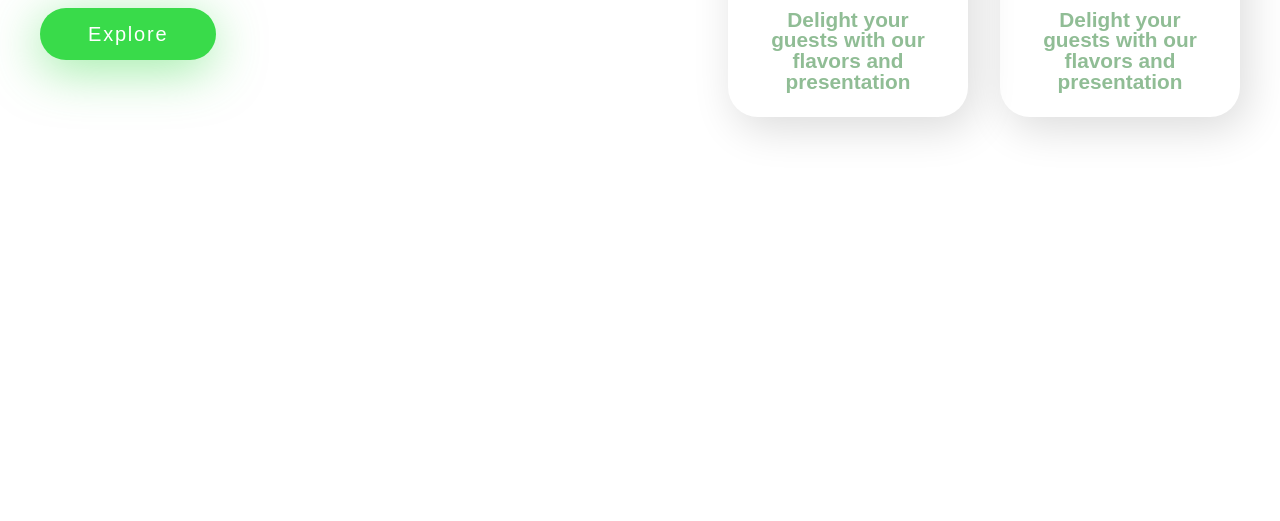
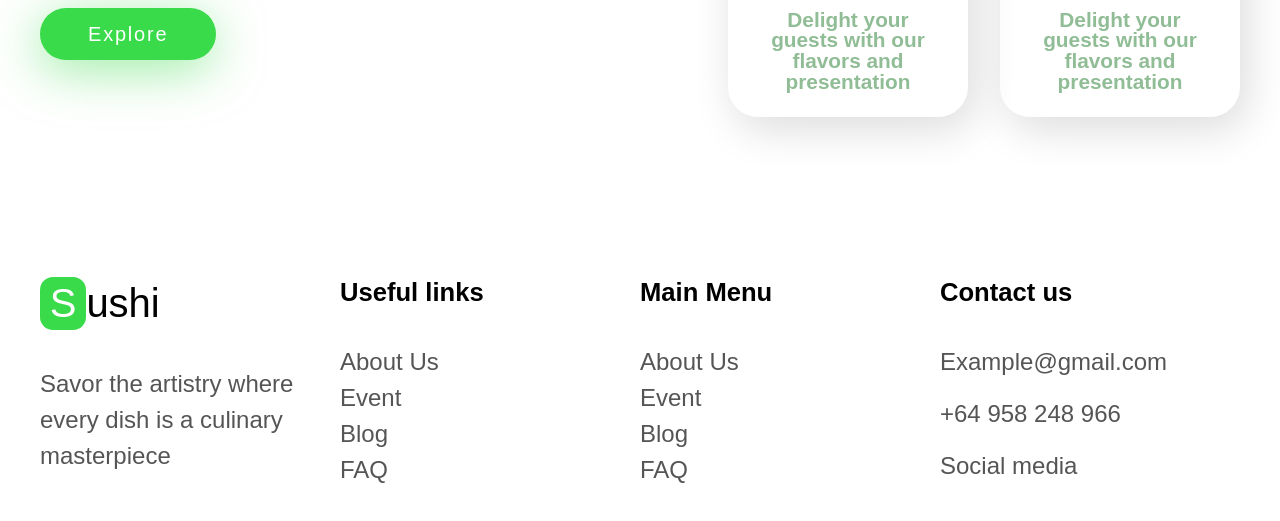
Before and after one commit to Navi003/sushi, a Next.js app: page / in a window 1280 px wide. Shown: the part 3769-4290 px from the top of the page. Before the commit the page ends 4046 px from the top, so only its background shows below. Built offline with nearby package versions, Linux system fonts and the light colour scheme.

Commit message:
finished footer

```diff
--- a/app/page.tsx
+++ b/app/page.tsx
@@ -1,4 +1,5 @@
 import BestDishes from "@/components/main/BestDishes";
+import Footer from "@/components/main/Footer";
 import Hero from "@/components/main/Hero";
 import OurStory from "@/components/main/OurStory";
 import PopularCat from "@/components/main/PopularCat";
@@ -12,6 +13,7 @@ export default function Home() {
       <BestDishes />
       <Testimonial />
       <OurStory />
+      <Footer />
     </main>
   );
 }
--- /dev/null
+++ b/components/main/Footer.module.css
@@ -0,0 +1,54 @@
+.footer {
+  margin-bottom: 60rem; /* Temprory */
+  width: 100%;
+}
+.footerContainer {
+  display: grid;
+  grid-template-columns: 1fr 1fr 1fr 1fr;
+}
+.footerBox > h3 {
+  margin-bottom: 2.25rem;
+  font-size: 1.6rem;
+  font-weight: 600;
+  line-height: 31px;
+  letter-spacing: 0em;
+  text-align: left;
+}
+.footerText {
+  margin-top: 2.25rem;
+  font-size: 1.5rem;
+  font-weight: 500;
+  line-height: 36px;
+  color: rgba(85, 85, 85, 1);
+}
+.footerContact {
+  margin-top: 1rem;
+  font-size: 1.5rem;
+  font-weight: 500;
+  line-height: 36px;
+  color: rgba(85, 85, 85, 1);
+}
+
+/* Responsive Header */
+@media only screen and (max-width: 1160px) {
+  .footerContainer {
+    grid-template-columns: 1fr 1fr;
+  }
+}
+@media only screen and (max-width: 640px) {
+  .footerContainer {
+    grid-template-columns: 1fr;
+    place-items: center;
+    text-align: center;
+    gap: 2rem;
+  }
+  .footerBox {
+    display: flex;
+    justify-content: center;
+    align-items: center;
+    flex-direction: column;
+  }
+  .footerBox > h3 {
+    margin-bottom: 1rem;
+  }
+}
--- /dev/null
+++ b/components/main/Footer.tsx
@@ -0,0 +1,45 @@
+import { FC } from "react";
+import React from "react";
+import styles from "./Footer.module.css";
+import Logo from "../ui/Logo";
+import ListItem from "../ui/ListItem";
+interface FooterProps {}
+const Footer: FC<FooterProps> = (): JSX.Element => {
+  return (
+    <footer className={styles.footer}>
+      <div className={styles.footerContainer}>
+        <div className={styles.footerBox}>
+          <Logo />
+          <p className={styles.footerText}>
+            Savor the artistry where <br /> every dish is a culinary masterpiece
+          </p>
+        </div>
+        <div className={styles.footerBox}>
+          <h3>Useful links</h3>
+          <ul>
+            <ListItem href="/">About Us</ListItem>
+            <ListItem href="/">Event</ListItem>
+            <ListItem href="/">Blog</ListItem>
+            <ListItem href="/">FAQ</ListItem>
+          </ul>
+        </div>
+        <div className={styles.footerBox}>
+          <h3>Main Menu</h3>
+          <ul>
+            <ListItem href="/">About Us</ListItem>
+            <ListItem href="/">Event</ListItem>
+            <ListItem href="/">Blog</ListItem>
+            <ListItem href="/">FAQ</ListItem>
+          </ul>
+        </div>
+        <div className={styles.footerBox}>
+          <h3>Contact us</h3>
+          <p className={styles.footerContact}>Example@gmail.com</p>
+          <p className={styles.footerContact}>+64 958 248 966</p>
+          <p className={styles.footerContact}>Social media</p>
+        </div>
+      </div>
+    </footer>
+  );
+};
+export default Footer;
--- a/components/main/OurStory.module.css
+++ b/components/main/OurStory.module.css
@@ -26,3 +26,9 @@
 .containerButton {
   display: flex;
 }
+@media only screen and (max-width: 1160px) {
+  .ourStorySection {
+    flex-direction: column;
+    gap: 5rem;
+  }
+}
--- a/components/main/Testimonial.module.css
+++ b/components/main/Testimonial.module.css
@@ -57,7 +57,7 @@
 .textBox {
   margin-top: auto;
 }
-@media only screen and (max-width: 960px) {
+@media only screen and (max-width: 1160px) {
   .testimonial {
     flex-direction: column;
   }
--- /dev/null
+++ b/components/ui/ListItem.module.css
@@ -0,0 +1,10 @@
+.listItem {
+  list-style: none;
+  font-size: 1.5rem;
+  font-weight: 500;
+  line-height: 36px;
+}
+.listItem > a {
+  text-decoration: none;
+  color: rgba(85, 85, 85, 1);
+}
--- /dev/null
+++ b/components/ui/ListItem.tsx
@@ -0,0 +1,17 @@
+import Link from "next/link";
+import { FC } from "react";
+import React from "react";
+import styles from "./ListItem.module.css";
+
+interface ListItemProps {
+  href: string;
+  children: React.ReactNode;
+}
+const ListItem: FC<ListItemProps> = ({ href, children }): JSX.Element => {
+  return (
+    <li className={styles.listItem}>
+      <Link href={href}>{children}</Link>
+    </li>
+  );
+};
+export default ListItem;
```
